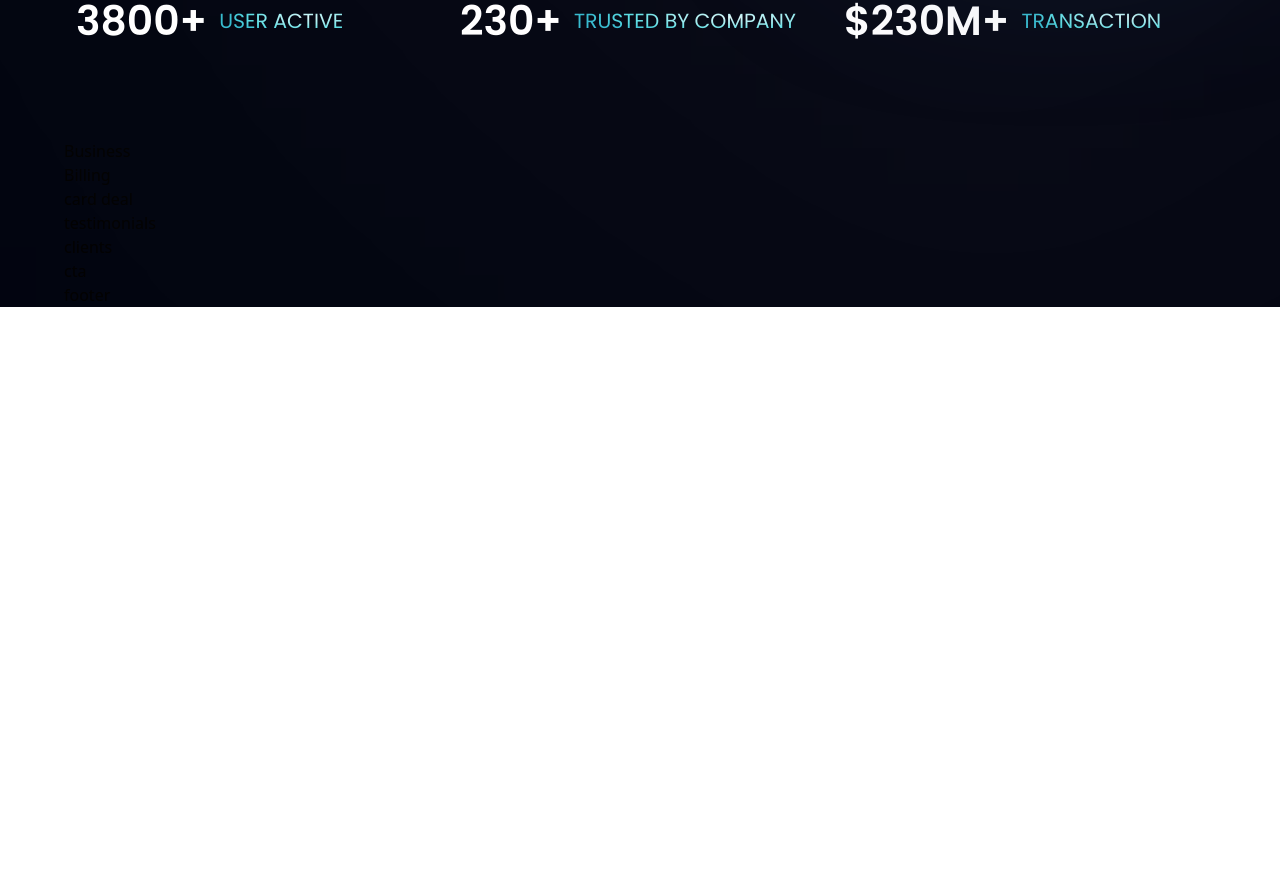
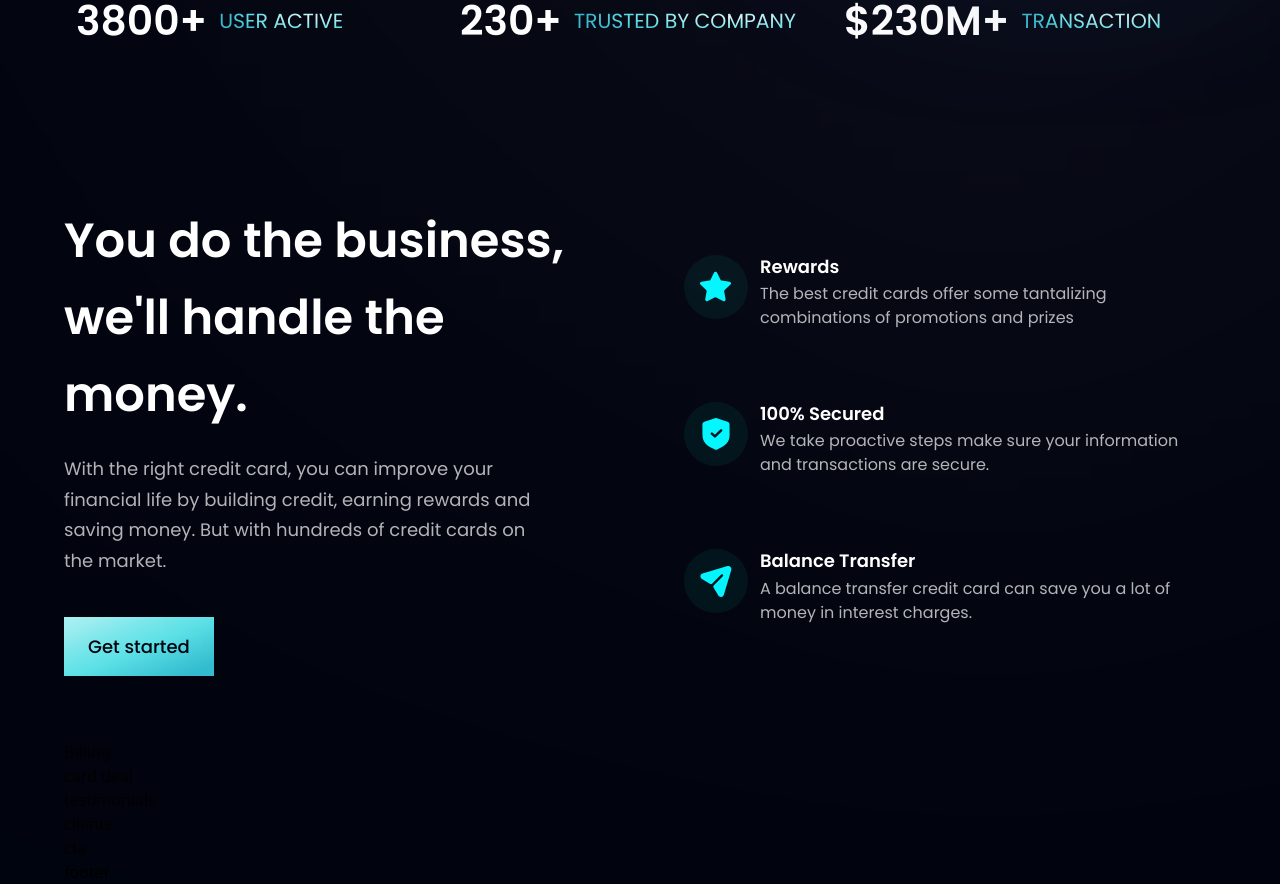
Before and after one commit to pinkjagnie/bank-react-tailwind-app, a React (Create React App) app: page / in a window 1280 px wide. Shown: the part 806-1690 px from the top of the page. Before the commit the page ends 1113 px from the top, so only its background shows below. Built offline with nearby package versions, Linux system fonts and the light colour scheme.

Commit message:
Addes Business component

```diff
--- a/src/components/Business.js
+++ b/src/components/Business.js
@@ -1,11 +1,47 @@
 import React from "react";
 
-const Business = () => {
+import Button from "./Button";
+
+import { features } from "../constans/index";
+import styles, { layout } from "../style";
+
+const FeatureCard = ({ icon, title, content, index }) => {
   return(
-    <div>
-      Business
+    <div className={`flex flex-row p-6 rounded-[20px] ${index !== features.length - 1 ? "mb-6" : "mb-0"} feature-card`}>
+      <div className={`w-[64px] h-[64px] rounded-full ${styles.flexCenter} bg-dimBlue`}>
+        <img src={icon} alt="star" className="w-[50%] h-[50%] object-contain" />
+      </div>
+      <div className="flex-1 flex flex-col ml-3">
+        <h4 className="font-poppins font-semibold text-white text-[18px] leading-[23.4px] mb-1">
+          {title}
+        </h4>
+        <p className="font-poppins font-normal text-dimWhite text-[16px] leading-[24px]">
+          {content}
+        </p>
+      </div>
     </div>
   )
 };
 
+const Business = () => {
+  return(
+    <section id="features" className={layout.section}>
+      <div className={layout.sectionInfo}>
+        <h2 className={styles.heading2}>You do the business, <br className="sm:block hidden"/> we'll handle the money.</h2>
+        <p className={`${styles.paragraph} max-w-[470px] mt-5`}>With the right credit card, you can improve your financial life by building credit, earning rewards and saving money. But with hundreds of credit cards on the market.</p>
+        <Button styles={`mt-10`} />
+      </div>
+
+      <div className={`${layout.sectionImg} flex-col`}>
+        {features.map((feature, index) => {
+          return(
+            <FeatureCard key={feature.id} {...feature} index={index} />
+          )
+        })}
+      </div>
+
+    </section>
+  )
+};
+
 export default Business;
--- a/src/components/Button.js
+++ b/src/components/Button.js
@@ -1,10 +1,10 @@
 import React from "react";
 
-const Button = () => {
+const Button = ({ styles }) => {
   return(
-    <div>
-      button
-    </div>
+    <button type="button" className={`py-4 px-6 bg-blue-gradient font-poppins font-medium text-[18px] text-primary outline-none ${styles}`}>
+      Get started
+    </button>
   )
 };
 
```
